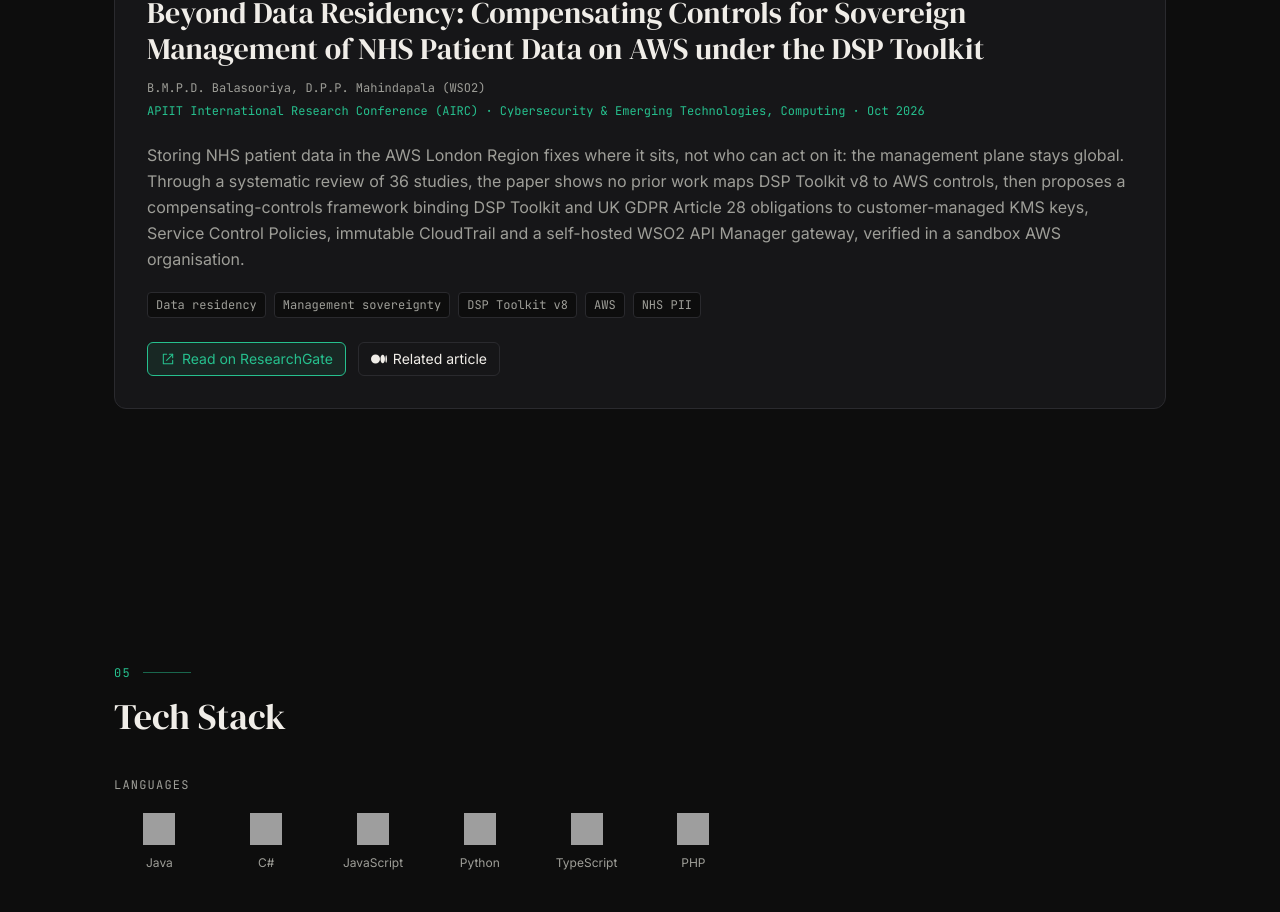
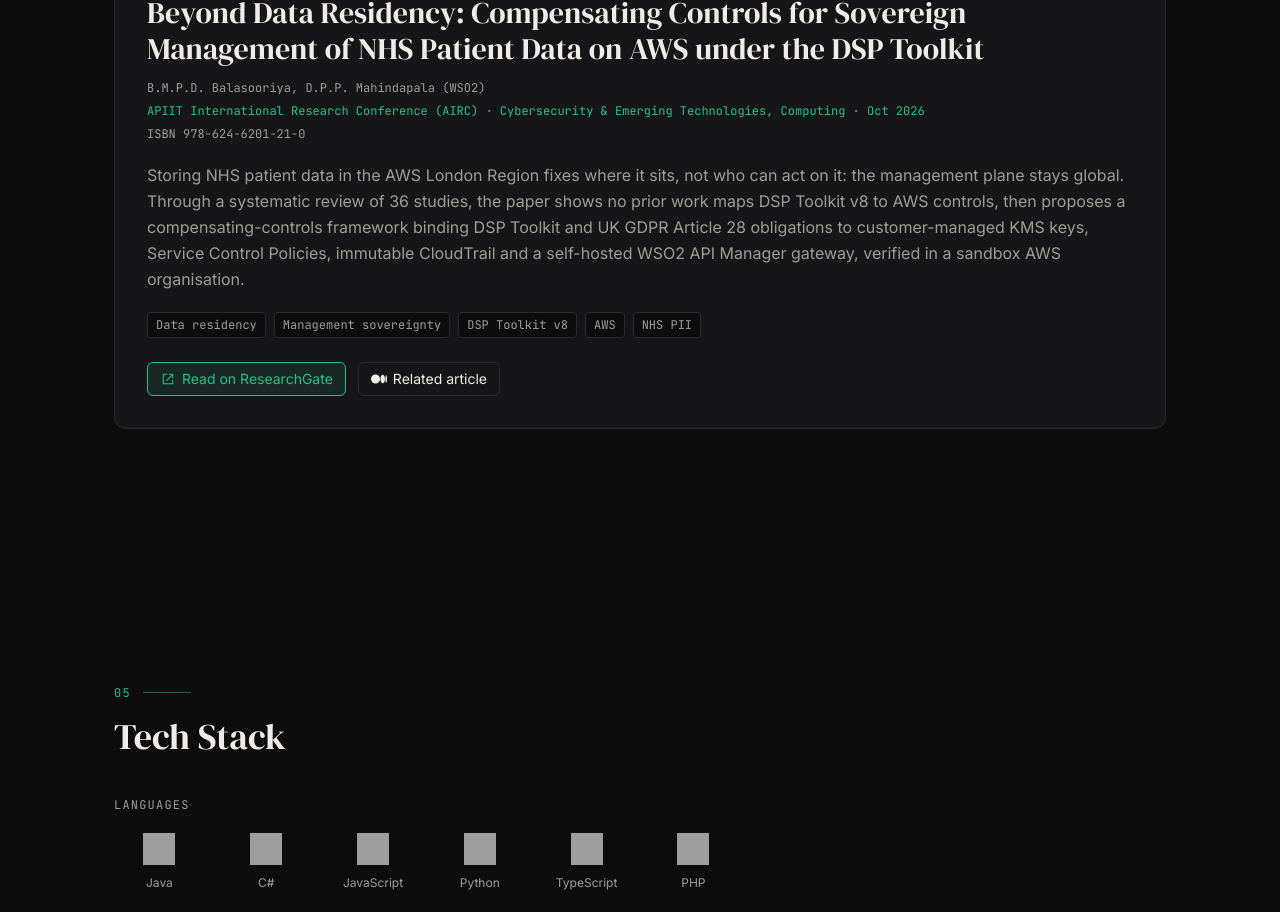
Before and after one commit to pasindubalasooriya/pasindubalasooriya.github.io, a React (Vite) app: page / in a window 1280 px wide. Shown: the part 5260-6172 px from the top of the page. Built offline with nearby package versions, Linux system fonts and the light colour scheme; grey boxes are pictures that could not be loaded.

Commit message:
Add proceedings ISBN to research paper

```diff
--- a/src/components/Research.jsx
+++ b/src/components/Research.jsx
@@ -47,6 +47,9 @@
             <p className="font-mono text-xs text-accent mt-1 leading-relaxed">
               {r.venue} · {r.track} · {r.date}
             </p>
+            {r.isbn && (
+              <p className="font-mono text-xs text-muted mt-1">ISBN {r.isbn}</p>
+            )}
 
             <p className="text-muted mt-5 leading-relaxed">{r.summary}</p>
 
--- a/src/data/research.js
+++ b/src/data/research.js
@@ -8,6 +8,7 @@
     venue: 'APIIT International Research Conference (AIRC)',
     track: 'Cybersecurity & Emerging Technologies, Computing',
     date: 'Oct 2026',
+    isbn: '978-624-6201-21-0',
     awards: ['Best Paper', 'Best Presenter'],
     summary:
       'Storing NHS patient data in the AWS London Region fixes where it sits, not who can act on it: the management plane stays global. Through a systematic review of 36 studies, the paper shows no prior work maps DSP Toolkit v8 to AWS controls, then proposes a compensating-controls framework binding DSP Toolkit and UK GDPR Article 28 obligations to customer-managed KMS keys, Service Control Policies, immutable CloudTrail and a self-hosted WSO2 API Manager gateway, verified in a sandbox AWS organisation.',
```
